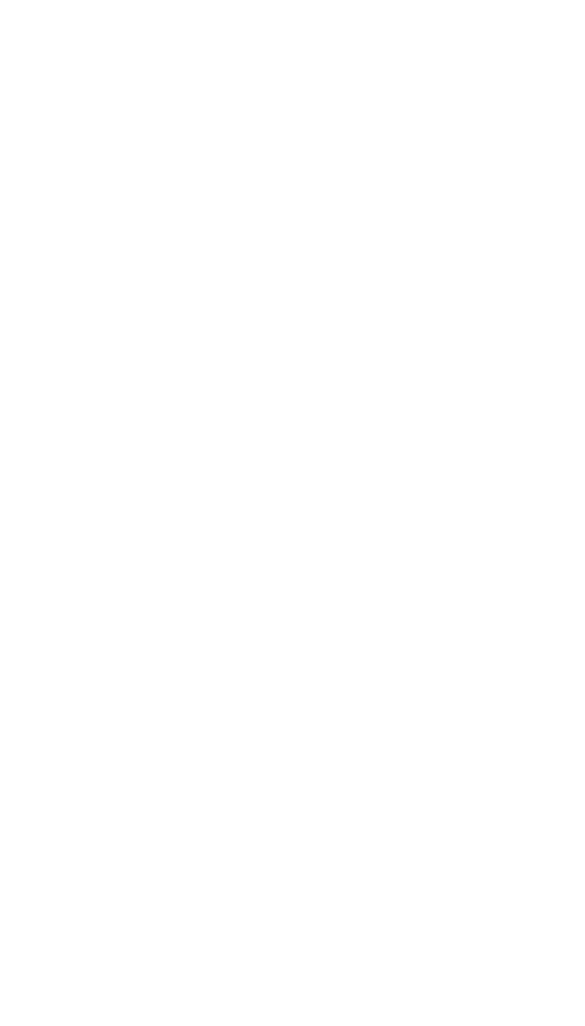
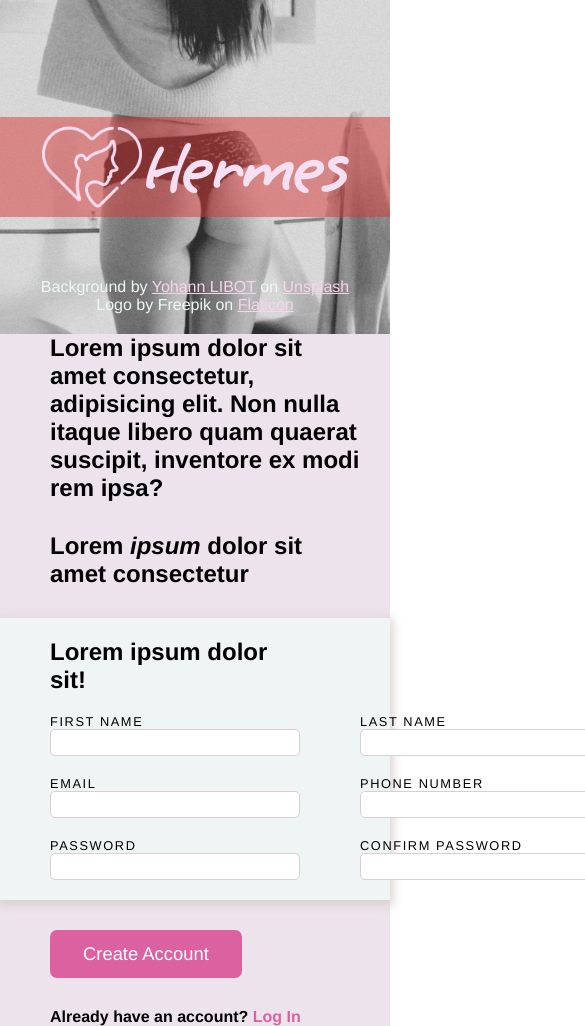
Before and after one commit to kxrn0/SIgn-Up-Form, a plain HTML site: page index.html in a window 390 px wide. Shown: the top 1026 px of the page, 585 px wide, since content can reach past the window. Before the commit the page ends 844 px from the top, so only its background shows below. Drawn offline with Linux system fonts and the light colour scheme.

Commit message:
Just need to make it responsive

```diff
--- a/index.html
+++ b/index.html
@@ -5,14 +5,44 @@
     <meta http-equiv="X-UA-Compatible" content="IE=edge">
     <meta name="viewport" content="width=device-width, initial-scale=1.0">
     <link rel="stylesheet" href="styles.css">
-    <script src="main.js"></script>
+    <script src="main.js" defer></script>
     <title>Sign Up</title>
-    <!--
-        woman.png : <a href="https://www.flaticon.com/free-icons/woman" title="woman icons">Woman icons created by Freepik - Flaticon</a>
-        grape nuts font : https://fonts.google.com/specimen/Grape+Nuts#about
-     -->
 </head>
 <body>
-
+     <main>
+         <section class="bg-image">
+             <div class="logo">
+                 <img src="images/woman.png" alt="background-image">
+                 <h1>Hermes</h1>
+             </div>
+             <div class="credits">
+                 <p>Background by <a href="https://unsplash.com/photos/3ocuHjb8k2A">Yohann LIBOT</a> on <a href="https://unsplash.com">Unsplash</a></p>
+                 <p>Logo by Freepik on <a href="https://www.flaticon.com/free-icons/woman">Flaticon</a></p>
+             </div>
+         </section>
+         <section class="main-content">
+            <h3>Lorem ipsum dolor sit amet consectetur, adipisicing elit. Non nulla itaque libero quam quaerat suscipit, inventore ex modi rem ipsa?</h3>
+            <h3>Lorem <i>ipsum</i> dolor sit amet consectetur</h3>
+            <form action="#" class="form">
+                <div class="card">
+                    <h3>Lorem ipsum dolor sit!</h3>
+                    <div class="card-inputs">
+                        <div class="inputs">
+                            <div class="input"><label for="user-name">First Name</label><input type="text" id="user-name"></div>
+                            <div class="input"><label for="user-email">Email</label><input type="email" id="email"></div>
+                            <div class="input"><label for="user-password">Password</label><input type="password" id="user-password"><span class="error-span">*passwords do not match</span></div>
+                        </div>
+                        <div class="inputs">
+                            <div class="input"><label for="user-last-name">Last Name</label><input type="text" id="user-last-name"></div>
+                            <div class="input"><label for="user-phone">Phone Number</label><input type="tel" id="user-phone"></div>
+                            <div class="input"><label for="confirm-password">Confirm Password</label><input type="password" id="confirm-password"></div>
+                        </div>
+                    </div>
+                </div>
+                <button type="submit" class="submit-button">Create Account</button>
+            </form>
+            <p class="log-in-text">Already have an account? <a href="google.com">Log In</a></p>
+         </section>
+     </main>
 </body>
 </html>
--- a/main.js
+++ b/main.js
@@ -0,0 +1,46 @@
+const password = document.getElementById("user-password");
+const confirmPassword = document.getElementById("confirm-password");
+const errorSpan = document.querySelector(".error-span");
+
+password.addEventListener("input", show_password_error);
+
+confirmPassword.addEventListener("input", show_password_error);
+
+function show_password_error() {
+    // if (!initial_subs(password.value, confirmPassword.value)) {
+    //     password.classList.add("error");
+    //     confirmPassword.classList.add("error");
+    //     errorSpan.style.display = "inline";
+    // }
+    // else {
+    //     password.classList.remove("error");
+    //     confirmPassword.classList.remove("error");
+    //     errorSpan.style.display = "none";
+    // }
+    if (password.value != confirmPassword.value) {
+        password.classList.add("error");
+        confirmPassword.classList.add("error");
+        errorSpan.style.display = "inline";
+    }
+    else {
+        password.classList.remove("error");
+        confirmPassword.classList.remove("error");
+        errorSpan.style.display = "none";
+    }
+}
+
+/**
+ * Function that checks if the second parameter is an inital substring of the first one.
+ * @param {string} str1 The string that the second parameter is expected to be an initial substring of.
+ * @param {string} str2 The string that is expected to be an initial substring of the first parameter.
+ * @returns boolean
+ */
+function initial_subs(str1, str2) {
+    if (str1.length < str2.length)
+        return false;
+
+    for (let i = 0; i < str2.length; i++)
+        if (str1[i] != str2[i])
+            return false;
+    return true;
+}
--- a/styles.css
+++ b/styles.css
@@ -0,0 +1,200 @@
+*, *::before, *::after {
+    margin: 0;
+    padding: 0;
+    box-sizing: border-box;
+    font-family: inherit;
+}
+
+@font-face {
+    font-family: 'grace';
+    src: url('fonts/grapenuts-regular-webfont.woff2') format('woff2'),
+         url('fonts/grapenuts-regular-webfont.woff') format('woff');
+    font-weight: normal;
+    font-style: normal;
+}
+
+main {
+    display: flex;
+    height: 100vh;
+    font-family: Helvetica;
+}
+
+/* BACKGROUND */
+
+.bg-image {
+    background-image: url("images/background_01.jpg");
+    background-size: cover;
+    background-position: center;
+    width: 40%;
+    position: relative;
+}
+
+.logo {
+    margin: 30% auto;
+    background: rgba(218, 56, 56, 0.5);
+    color: rgb(245, 224, 243);
+    display: flex;
+    align-items: center;
+    justify-content: center;
+    font-family: grace;
+    font-size: 3rem;
+}
+
+.logo img {
+    width: 100px;
+    filter: invert(82%) sepia(16%) saturate(310%) hue-rotate(282deg) brightness(107%) contrast(101%);;
+}
+
+.credits {
+    position: absolute;
+    bottom: 20px;
+    margin-left: auto;
+    margin-right: auto;
+    left: 0;
+    right: 0;
+    text-align: center;
+    color: rgb(238, 247, 247);
+}
+
+.credits a {
+    color: rgb(247, 211, 236);
+}
+
+/* CONTENT */
+
+.main-content {
+    display: flex;
+    flex-direction: column;
+    align-items: flex-start;
+    justify-content: center;
+    gap: 30px;
+    background: rgb(237, 227, 236);
+}
+
+.main-content h3 {
+    font-size: 1.5rem;
+    width: 80%;
+    margin-left: 50px;
+}
+
+.main-content i {
+    font-style: italic;
+}
+
+.form {
+    display: flex;
+    flex-direction: column;
+    align-items: flex-start;
+    gap: 30px;
+    width: 100%;
+}
+
+.form h3 {
+    margin-left: 0;
+}
+
+.form .card {
+    display: flex;
+    flex-direction: column;
+    justify-content: flex-start;
+    gap: 20px;
+    background: rgb(239, 244, 244);
+    box-shadow: 0 3px 10px 3px rgb(220, 210, 210);
+    width: 100%;
+    padding: 20px 50px;
+}
+
+.form .card-inputs {
+    display: flex;
+    gap: 60px;
+}
+
+.form .inputs {
+    display: flex;
+    flex-direction: column;
+    gap: 20px;
+}
+
+.form .input {
+    display: flex;
+    flex-direction: column;
+    position: relative;
+    background: lue;
+}
+
+.input .error-span {
+    position: absolute;
+    bottom: -1.15rem;
+    left: 0;
+    font-size: .9rem;
+    color: red;
+    display: none;
+}
+
+.form label {
+    text-transform: uppercase;
+    letter-spacing: .1rem;
+    font-size: .8rem;
+}
+
+.form input {
+    -webkit-appearance: none;
+    appearance: none;
+    border: 1px solid rgb(216, 207, 207);
+    padding: 5px;
+    border-radius: 5px;
+    width: 250px;
+}
+
+.form input:focus {
+    outline: 1px solid rgb(127, 127, 228);
+    box-shadow: 0 1px 2px 1px rgb(115, 115, 138);
+}
+
+.main-content .log-in-text {
+    margin-left: 50px;
+    font-weight: bold;
+}
+
+.main-content .log-in-text a {
+    text-decoration: none;
+    color: rgb(220, 97, 160);
+}
+
+.submit-button {
+    margin-left: 50px;
+    padding: 10px 30px;
+    border-radius: 7px;
+    border: 3px solid rgb(220, 97, 160);
+    background: rgb(220, 97, 160);
+    color: azure;
+    font-size: 1.15rem;
+    transition: background-color .5s, color .5s;
+}
+
+.submit-button:hover {
+    background: azure;
+    color : rgb(220, 97, 160);
+}
+
+.submit-button:active {
+    transform: scale(.99);
+}
+
+.error {
+    outline: 2px solid rgb(238, 102, 102);
+}
+
+/* MEDIA QUERIES */
+
+@media screen and (max-width: 480px) {
+    main {
+        flex-direction: column;
+        width: 100vw;
+        height: auto;
+    }
+
+    .bg-image {
+        width: 100%;
+    }
+}
```
Also changed, not shown: images/background_01.jpg (added).
